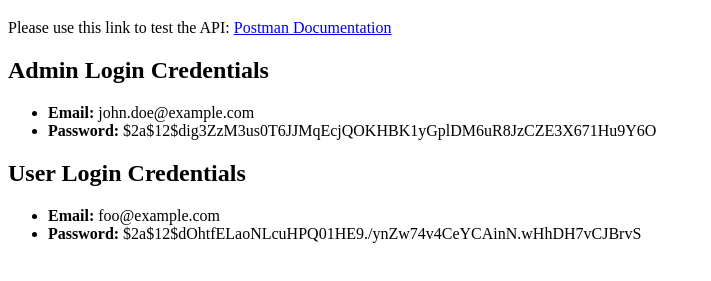
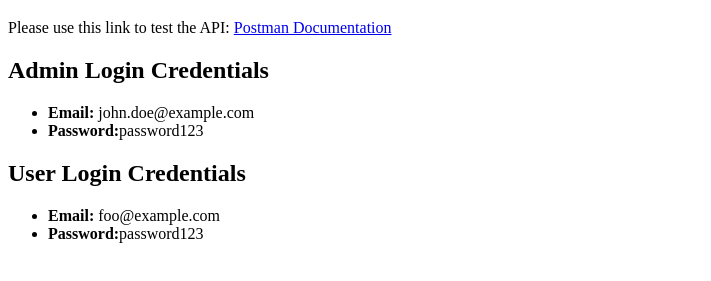
Before and after one commit to RunningSage/Book-Rental-API, a website: page public/index.html in a window 1280 px wide. Shown: the part 61-342 px from the top of the page, without its empty margins (0-711 px from the left). Drawn offline with Linux system fonts and the light colour scheme.

Commit message:
made change in index.html

```diff
--- a/public/index.html
+++ b/public/index.html
@@ -17,13 +17,13 @@
     <h2>Admin Login Credentials</h2>
     <ul>
         <li><strong>Email:</strong> john.doe@example.com</li>
-        <li><strong>Password:</strong> $2a$12$dig3ZzM3us0T6JJMqEcjQOKHBK1yGplDM6uR8JzCZE3X671Hu9Y6O</li>
+        <li><strong>Password:</strong>password123</li>
     </ul>
 
     <h2>User Login Credentials</h2>
     <ul>
         <li><strong>Email:</strong> foo@example.com</li>
-        <li><strong>Password:</strong> $2a$12$dOhtfELaoNLcuHPQ01HE9./ynZw74v4CeYCAinN.wHhDH7vCJBrvS</li>
+        <li><strong>Password:</strong>password123</li>
     </ul>
 </body>
 </html>
```
